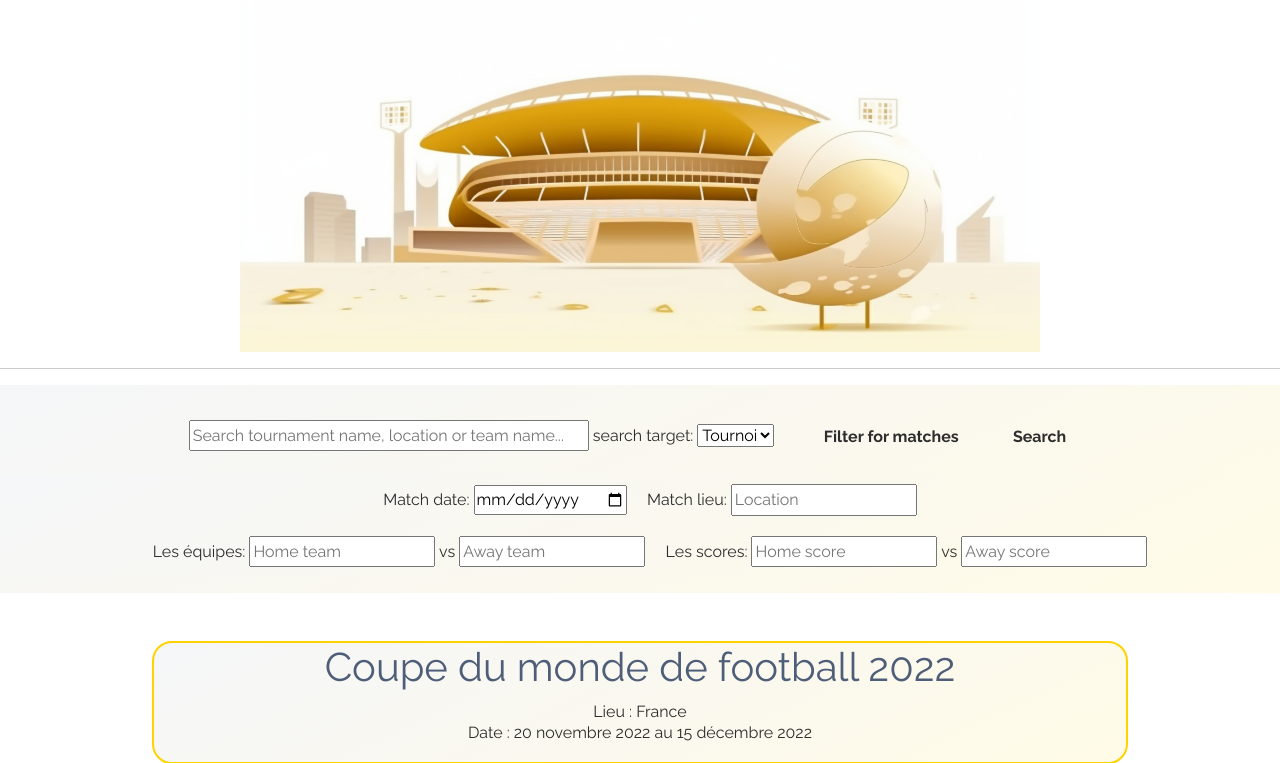
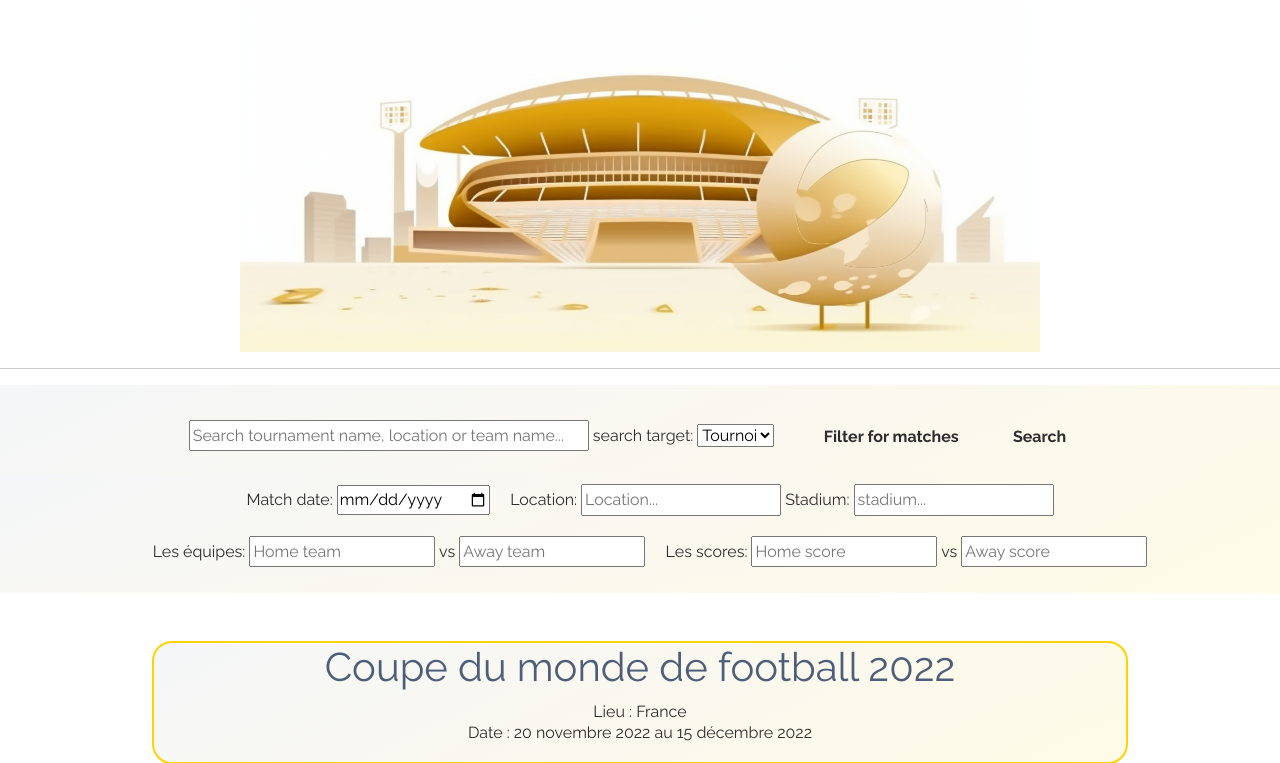
Before and after one commit to AnTerZz/tournois-antoine-rieuneau, a Django app: page / in a window 1280 px wide, after a click on "Filter for matches". Shown: the part 344-1107 px from the top of the page. Run offline with Django 4.2, Linux system fonts and the light colour scheme; data comes from the database, SQL or seed files in the repository; some libraries are stand-ins or nearby versions.

Commit message:
redesigned the search fonction to search by stadium

```diff
--- a/tournois/FinalWhistle/templates/FinalWhistle/index.html
+++ b/tournois/FinalWhistle/templates/FinalWhistle/index.html
@@ -55,7 +55,6 @@
                      <select name="search_mode">
                          <option value="Tournament">Tournoi</option>
                          <option value="Team">Equipe</option>
-                        <option value="Game">Match</option>
                      </select>&nbsp&nbsp&nbsp&nbsp&nbsp
                      <!--Show the filter and search button-->
                      <a class="btn btn-black" data-bs-toggle="collapse" aria-expanded="false" aria-controls="collapse-filter" href="#collapse-filter" role="button" >Filter for matches</a>
@@ -66,7 +65,8 @@
              <div class="row collapse" id="collapse-filter" style="text-align: center;margin-top: 0px;background: linear-gradient(-25deg, #fffbe7 0%, var(--ref-gray-100));">
                  <p style="margin: 10px">
                      Match date: <input type="date" name="date" id="date"> &nbsp &nbsp
-                    Match lieu: <input type="text" name="location" placeholder="Location">
+                     Location: <input type="text" style="width:200px" name="location" placeholder="Location...">
+                     Stadium: <input type="text" style="width:200px" name="stadium" placeholder="stadium...">
                  </p>
                  <p style="margin: 10px">
                      Les équipes: <input type="text" name="home_team" placeholder="Home team"> vs <input type="text" name="away_team" placeholder="Away team"> &nbsp &nbsp
--- a/tournois/FinalWhistle/views.py
+++ b/tournois/FinalWhistle/views.py
@@ -226,6 +226,7 @@ def search(request):
     search_mode = request.GET.get('search_mode')
     game_date = request.GET.get('date')
     game_location = request.GET.get('location')
+    game_stadium = request.GET.get('stadium')
     home_team = request.GET.get('home_team')
     away_team = request.GET.get('away_team')
     home_score = request.GET.get('home_score')
@@ -234,23 +235,29 @@ def search(request):
     team_list = None
     game_list = None
 
-    if not (game_date or game_location or home_team or away_team or home_score or away_score):
+    if not (game_date or game_location or game_stadium or home_team or away_team or home_score or away_score):
+        if query:
         #two modes for searching tournaments and teams
-        if search_mode == 'Tournament':
-            tournament_list = Tournament.objects.filter(name__contains=query).union(
-            Tournament.objects.filter(location__contains=query))
-        elif search_mode == 'Team':
-            team_list = Team.objects.filter(name__icontains=query)
-
+            if search_mode == 'Tournament':
+                tournament_list = Tournament.objects.filter(name__contains=query).union(
+                Tournament.objects.filter(location__contains=query))
+            elif search_mode == 'Team':
+                team_list = Team.objects.filter(name__icontains=query)
+        else:
+            tournament_list = None
+            team_list = None
+            game_list = None
+    else:
     #filter of matches
-    query1 = ((Q(date__contains=game_date) | Q(date__isnull=True))
-                & (Q(location__contains=game_location) | Q(location__isnull=True))
-                & (Q(home_score__contains=home_score) | Q(home_score__isnull=True))
-                & (Q(away_score__contains=away_score) | Q(away_score__isnull=True))
-                & (Q(home_team__name__contains=home_team) | Q(home_team__name__isnull=True))
-                & (Q(away_team__name__contains=away_team) | Q(away_team__name__isnull=True)))
-    if query1:
-        game_list = Game.objects.order_by("-date").filter(query1)
+        query1 = ((Q(date__contains=game_date) | Q(date__isnull=True))
+                    & (Q(stadium__name__contains=game_stadium) | Q(stadium__name__isnull=True))
+                    & (Q(poule__tournament__location__contains=game_location) | Q(poule__tournament__location__isnull=True))
+                    & (Q(home_score__contains=home_score) | Q(home_score__isnull=True))
+                    & (Q(away_score__contains=away_score) | Q(away_score__isnull=True))
+                    & (Q(home_team__name__contains=home_team) | Q(home_team__name__isnull=True))
+                    & (Q(away_team__name__contains=away_team) | Q(away_team__name__isnull=True)))
+        if query1:
+            game_list = Game.objects.order_by("-date").filter(query1)
 
 
     return render(request, 'FinalWhistle/search.html', {'tournament_list': tournament_list,
```
Also changed, not shown: tournois/FinalWhistle/templates/FinalWhistle/search.html (+7 -5 lines). Lines whose indentation alone changed are shown as unchanged.
